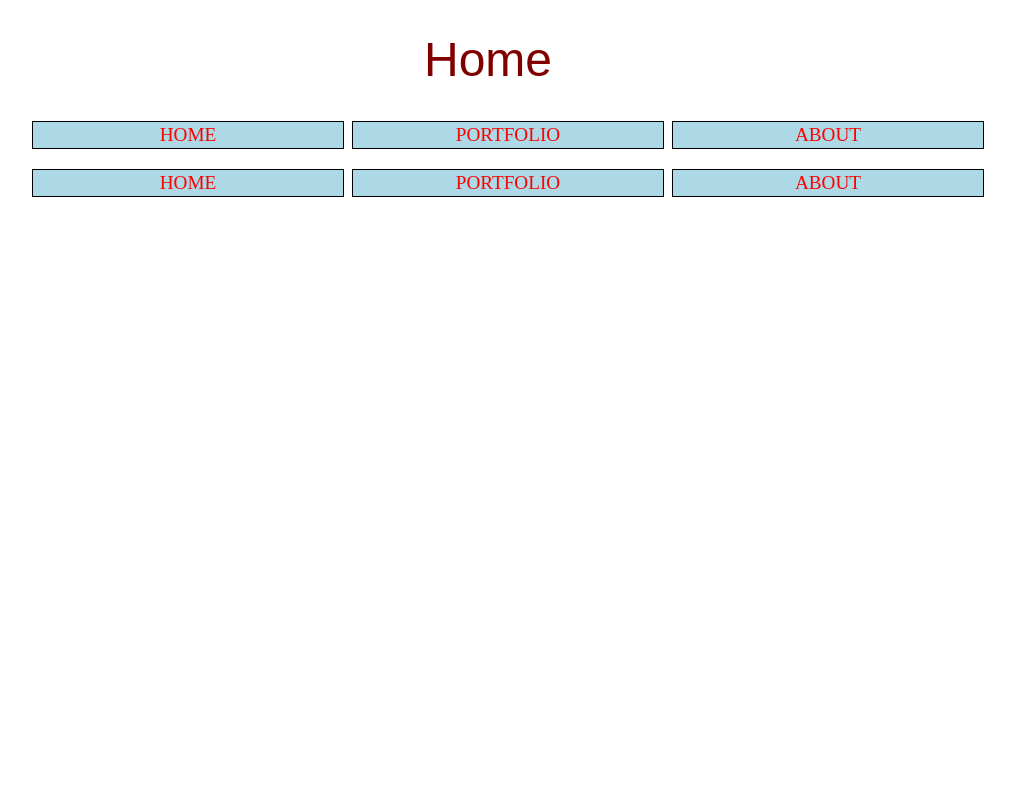
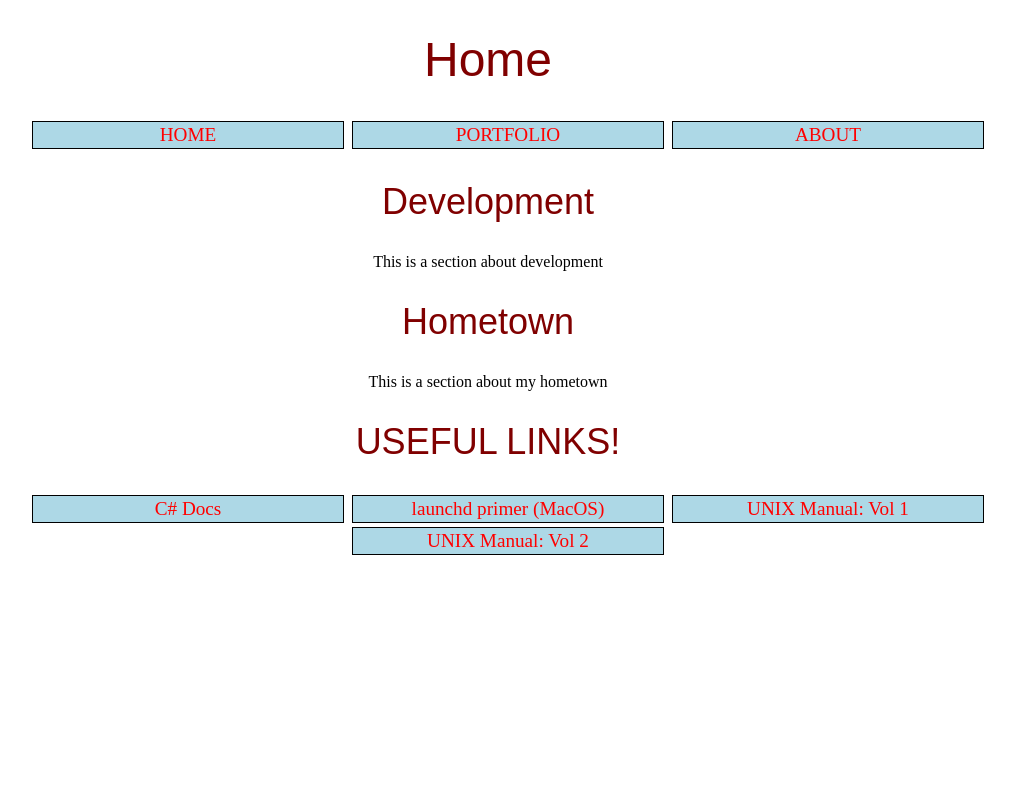
Before and after one commit to contractcooker/contractcooker.github.io, a plain HTML site: page index.html in a window 1280 px wide. Shown: the top 800 px of the page, without its empty margins (152-1167 px from the left). Drawn offline with Linux system fonts and the light colour scheme.

Commit message:
MVP BABY!

```diff
--- a/css/styles.css
+++ b/css/styles.css
@@ -84,3 +84,6 @@ header div {
 
     align-content: center;
 }
+.links{
+    display: block;
+}
--- a/index.html
+++ b/index.html
@@ -25,6 +25,32 @@
             </li>
         </ul>
     </header>
+    <div class="section1">
+        <h2>Development</h2>
+        <p>This is a section about development</p>
+    </div>
+    <div class="section2">
+        <h2>Hometown</h2>
+        <p>This is a section about my hometown</p>
+    </div>
+    <div class="links">
+        <h2>USEFUL LINKS!</h2>
+        <ul>
+            <li>
+                <a href="https://docs.microsoft.com/en-us/dotnet/csharp/">C# Docs</a>
+            </li>
+            <li>
+                <a href="https://www.launchd.info/">launchd primer (MacOS)</a>
+            </li>
+            <li>
+                <a href="http://web.cuzuco.com/~cuzuco/v7/v7vol1.pdf">UNIX Manual: Vol 1</a>
+            </li>
+            <li>
+                <a href="https://9p.io/7thEdMan/v7vol2a.pdf">UNIX Manual: Vol 2</a>
+            </li>
+        </ul>
+    </div>
+    <br /><br /><br /><br /><br /><br /><br /><br /><br /><br /><br /><br /><br /><br /><br /><br /><br /><br /><br />
     <footer>
         <ul>
             <li>
```
Also changed, not shown: about.html (+10 -0 lines), portfolio.html (+15 -0 lines).
